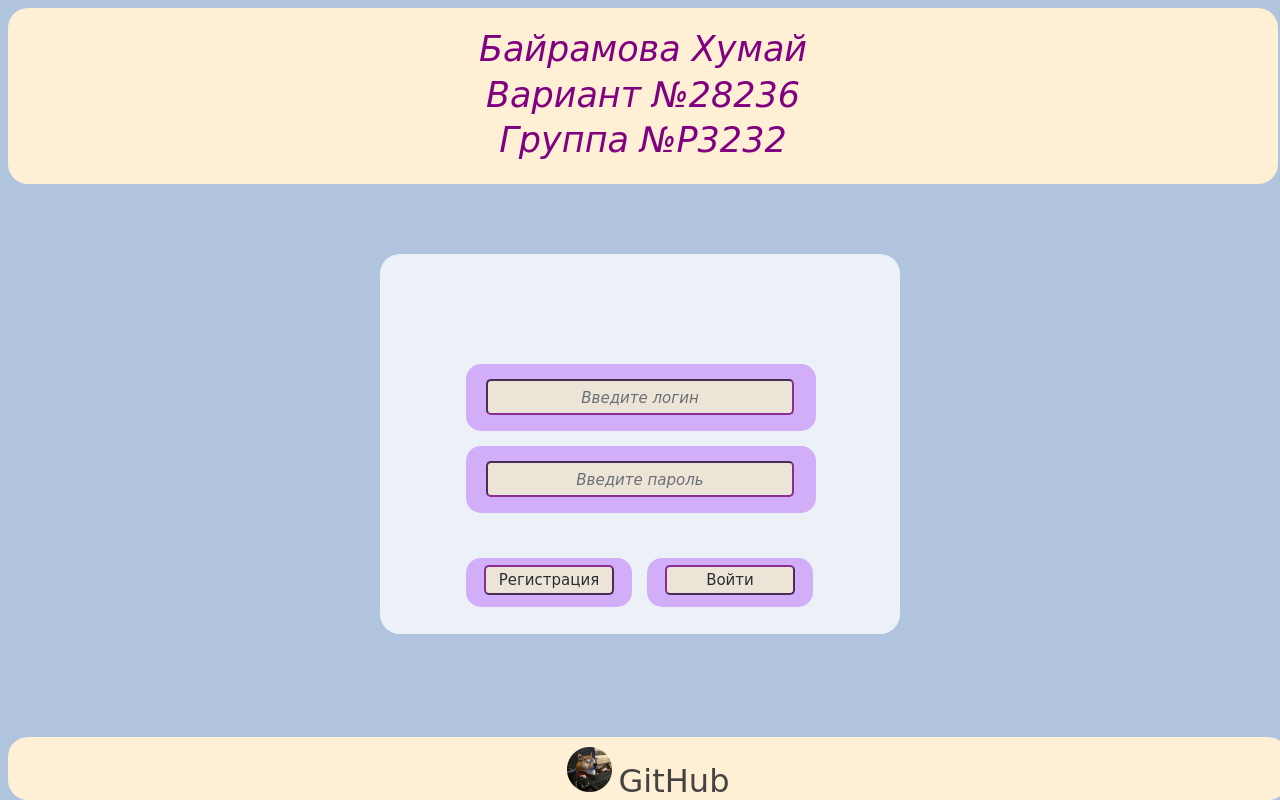
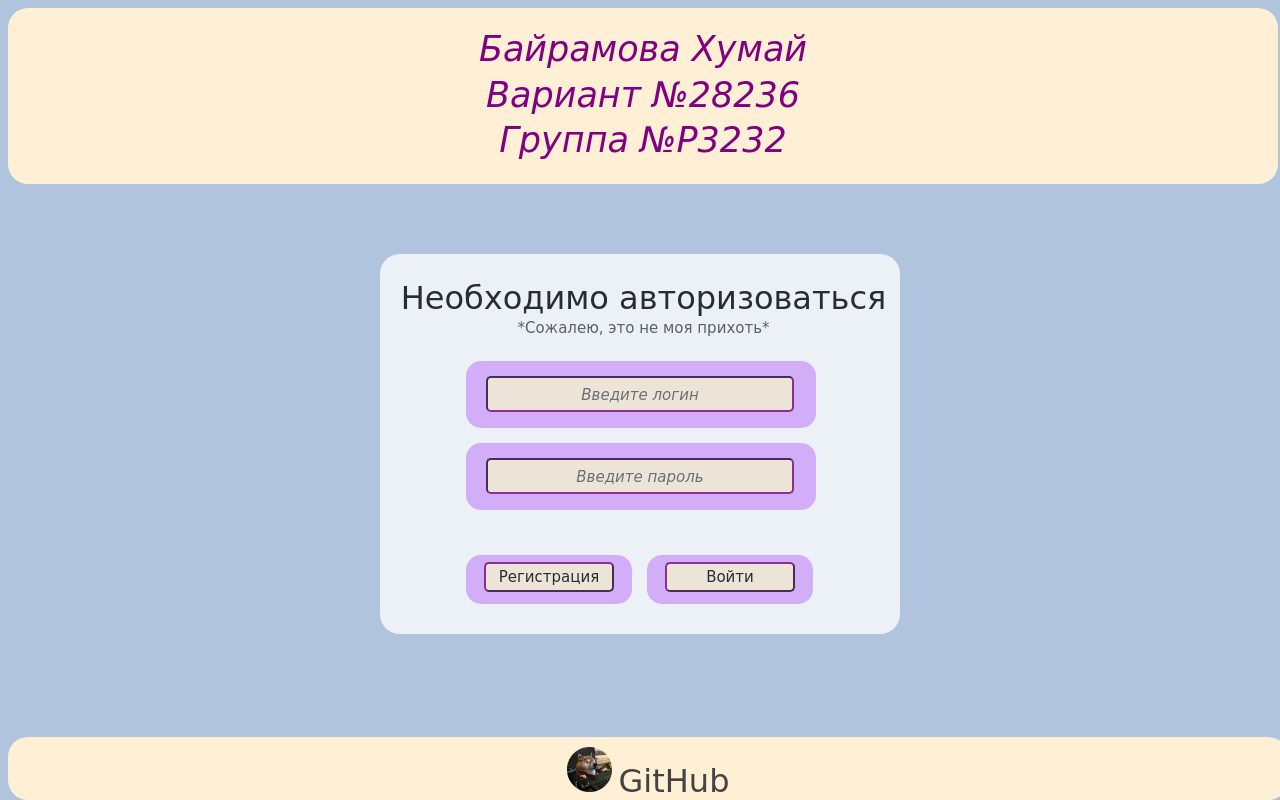
Before and after one commit to whoismuch/Laba4_WEB, a React (Create React App) app in the folder src/ui/: page /#/ in a window 1280 px wide. Built offline with nearby package versions, Linux system fonts and the light colour scheme.

Commit message:
+Start page is done (only View)

```diff
--- a/src/ui/src/Start.js
+++ b/src/ui/src/Start.js
@@ -2,7 +2,6 @@ import React, {Component} from 'react';
 import {connect} from 'react-redux'; // Component - класс из пакета react
 import Header from "./components/Header";
 import Footer from "./components/Footer";
-import './styles/start.css';
 import AuthenticationForm from "./components/AuthenticationForm";
 class Start extends Component {
 
@@ -14,11 +13,12 @@ class Start extends Component {
     }
 
     render() {
-        console.log(this.props.testStore)
         return (
             <div>
                 <Header/>
                 <div className="centerBorder">
+                    <label className="title">Необходимо авторизоваться</label>
+                    <label className="title smallTitle">*Сожалею, это не моя прихоть*</label>
                     <AuthenticationForm/>
                 </div>
                 <Footer/>
--- a/src/ui/src/index.css
+++ b/src/ui/src/index.css
@@ -183,11 +183,22 @@ input::placeholder {
     display: flex;
 }
 
+.title {
+    display: block;
+    text-align: center;
+    line-height: 90%;
+    font-size: 32px;
 
+}
+
+.smallTitle {
+    font-size: 15px;
+    color: rgba(63, 63, 63, 0.98);
+}
 .form {
     margin: auto;
     display: block;
-    margin-top: 80px;
+    /*margin-top: 80px;*/
     /*padding: 7px 18px 12px;*/
     width: 348px;
     height: 27px;
--- a/src/ui/src/styles/start.css
+++ /dev/null
@@ -1,9 +0,0 @@
-body {
-    background-color: lightsteelblue;
-    font-size: 20px;
-    font-family: "Comic Sans MS";
-}
-
-p {
-    line-height: 30%;
-}
```
